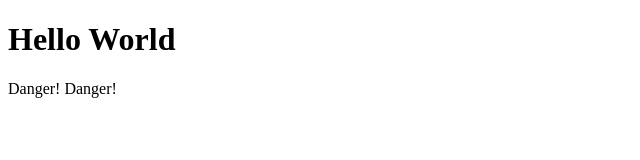
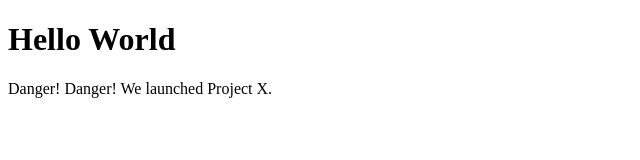
Before and after one commit to chrissmits91/gitpod-sandbox, a plain HTML site: page index.html in a window 1280 px wide. Shown: the whole page, without its empty margins (0-640 px from the left). Drawn offline with Linux system fonts and the light colour scheme.

Commit message:
Body text updated

```diff
--- a/index.html
+++ b/index.html
@@ -7,7 +7,7 @@
 <body>
     <h1>Hello World</h1>
     <p>
-        Danger! Danger!
+        Danger! Danger! We launched Project X.
     </p>
 </body>
 </html>
```
